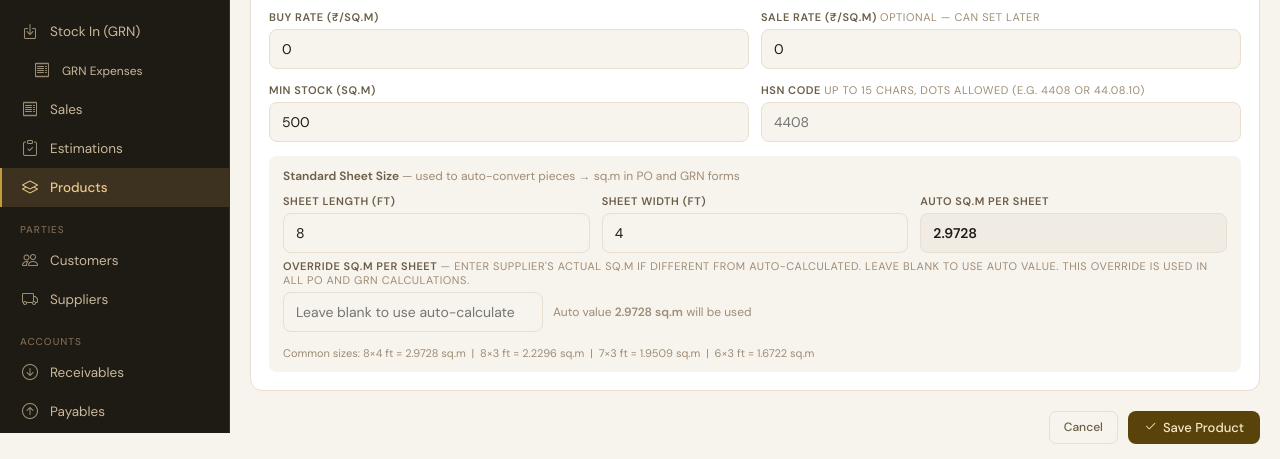
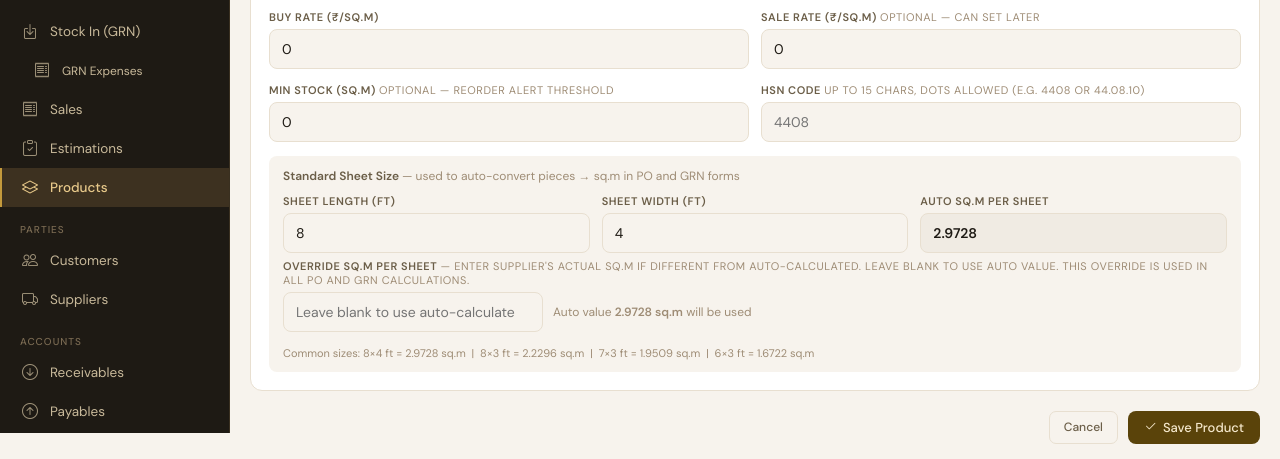
Before and after one commit to Afsalms/veneer_pro_backend, a Django app: page /products/add/ in a window 1280 px wide. Shown: the part 367-826 px from the top of the page. Run offline with Django 5.2, Linux system fonts and the light colour scheme; a user stored in the database is signed in; tables that the repository leaves empty hold one stand-in row (values such as "Sample post").

Commit message:
add product change

```diff
--- a/godown/views.py
+++ b/godown/views.py
@@ -689,6 +689,12 @@ def add_product(request):
                 errors.append('Sale rate cannot be negative.')
         except Exception:
             errors.append('Sale rate must be a valid number.')
+        try:
+            min_stock_val = Decimal(request.POST.get('min_stock', '0') or '0')
+            if min_stock_val < 0:
+                errors.append('Minimum stock cannot be negative.')
+        except Exception:
+            errors.append('Minimum stock must be a valid number.')
         if errors:
             for e in errors: messages.error(request, e)
             return render(request, 'godown/add_product.html', ctx(request, {
@@ -716,7 +722,7 @@ def add_product(request):
             finish=request.POST.get('finish','Natural'),
             buy_rate=request.POST.get('buy_rate',0) or 0,
             sale_rate=request.POST.get('sale_rate',0) or 0,
-            min_stock=request.POST.get('min_stock',500) or 500,
+            min_stock=request.POST.get('min_stock',0) or 0,
             hsn_code=hsn_code or '4408',
             sheet_length=sl, sheet_width=sw,
             sheet_sqm=auto_sqm, sheet_sqm_override=override,
@@ -752,6 +758,12 @@ def edit_product(request, pk):
                 errors.append('Sale rate cannot be negative.')
         except Exception:
             errors.append('Sale rate must be a valid number.')
+        try:
+            min_stock_val = Decimal(request.POST.get('min_stock', '0') or '0')
+            if min_stock_val < 0:
+                errors.append('Minimum stock cannot be negative.')
+        except Exception:
+            errors.append('Minimum stock must be a valid number.')
         if errors:
             for e in errors: messages.error(request, e)
             return render(request, 'godown/add_product.html', ctx(request, {
@@ -768,7 +780,7 @@ def edit_product(request, pk):
         p.thickness=request.POST.get('thickness','0.6mm')
         p.cut_type=request.POST.get('cut_type','Flat Cut'); p.finish=request.POST.get('finish','Natural')
         p.buy_rate=request.POST.get('buy_rate',0) or 0; p.sale_rate=request.POST.get('sale_rate',0) or 0
-        p.min_stock=request.POST.get('min_stock',500) or 500
+        p.min_stock=request.POST.get('min_stock',0) or 0
         p.hsn_code=(request.POST.get('hsn_code','4408').strip() or '4408')[:15]
         p.sheet_length=sl; p.sheet_width=sw
         p.sheet_sqm = (sl * sw * Decimal('0.0929')).quantize(Decimal('0.0001'))
--- a/templates/godown/add_product.html
+++ b/templates/godown/add_product.html
@@ -45,7 +45,7 @@
         {% endfor %}
       </select></div></div>
   <div class="frow"><div class="fhalf"><label class="fl">Buy Rate (₹/sq.m)</label><input class="fc" name="buy_rate" type="number" step="0.01" min="0" value="{{ product.buy_rate|default:'0' }}" placeholder="0"></div><div class="fhalf"><label class="fl">Sale Rate (₹/sq.m) <span style="font-weight:400;color:var(--tm);font-size:11px;">optional — can set later</span></label><input class="fc" name="sale_rate" type="number" step="0.01" min="0" value="{{ product.sale_rate|default:'0' }}" placeholder="0"></div></div>
-  <div class="frow"><div class="fhalf"><label class="fl">Min Stock (sq.m)</label><input class="fc" name="min_stock" type="number" value="{{ product.min_stock|default:'500' }}" placeholder="500"></div><div class="fhalf"><label class="fl">HSN Code <span style="font-weight:400;color:var(--tm);font-size:11px;">up to 15 chars, dots allowed (e.g. 4408 or 44.08.10)</span></label><input class="fc" name="hsn_code" value="{{ product.hsn_code|default:'' }}" placeholder="4408" maxlength="15" pattern="[0-9.\-]{1,15}" title="HSN code — digits and dots only, max 15 characters"></div></div>
+  <div class="frow"><div class="fhalf"><label class="fl">Min Stock (sq.m) <span style="font-weight:400;color:var(--tm);font-size:11px;">optional — reorder alert threshold</span></label><input class="fc" name="min_stock" type="number" step="0.01" min="0" value="{{ product.min_stock|default:'0' }}" placeholder="0"></div><div class="fhalf"><label class="fl">HSN Code <span style="font-weight:400;color:var(--tm);font-size:11px;">up to 15 chars, dots allowed (e.g. 4408 or 44.08.10)</span></label><input class="fc" name="hsn_code" value="{{ product.hsn_code|default:'' }}" placeholder="4408" maxlength="15" pattern="[0-9.\-]{1,15}" title="HSN code — digits and dots only, max 15 characters"></div></div>
 
   <div style="background:var(--body-bg);border-radius:8px;padding:12px 14px;">
     <div style="font-size:12px;font-weight:600;color:var(--ts);margin-bottom:10px;">
@@ -176,9 +176,9 @@ async function submitProduct() {
   }
 
   const minStock = parseFloat(document.querySelector('[name="min_stock"]').value);
-  if (isNaN(minStock) || minStock < 0) {
-    errors.push('Min stock must be 0 or more');
-    setFieldError('min_stock', 'Enter a valid minimum stock');
+  if (!isNaN(minStock) && minStock < 0) {
+    errors.push('Minimum stock cannot be negative');
+    setFieldError('min_stock', 'Cannot be negative');
   }
 
   const sheetLen = parseFloat(document.querySelector('[name="sheet_length"]').value);
```
